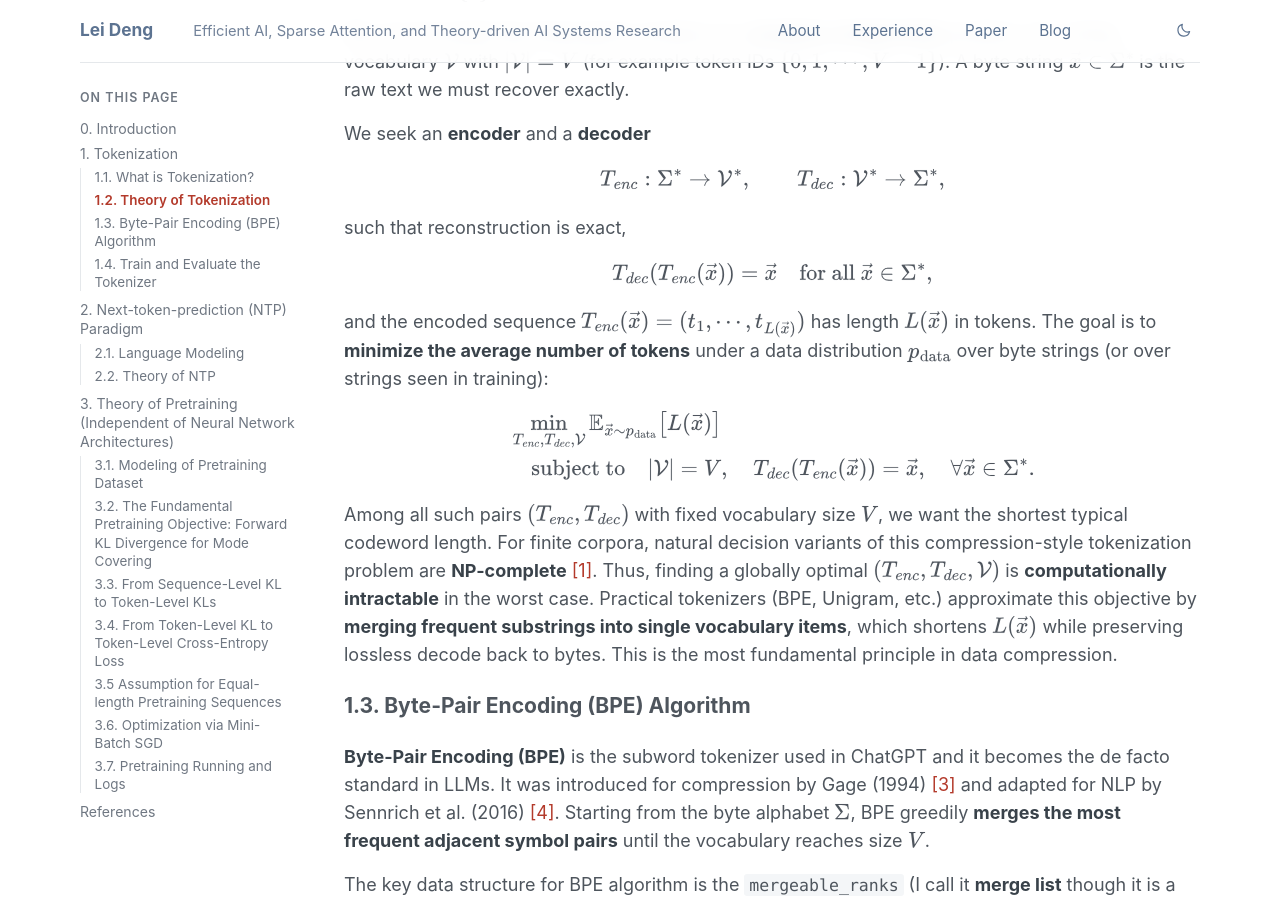
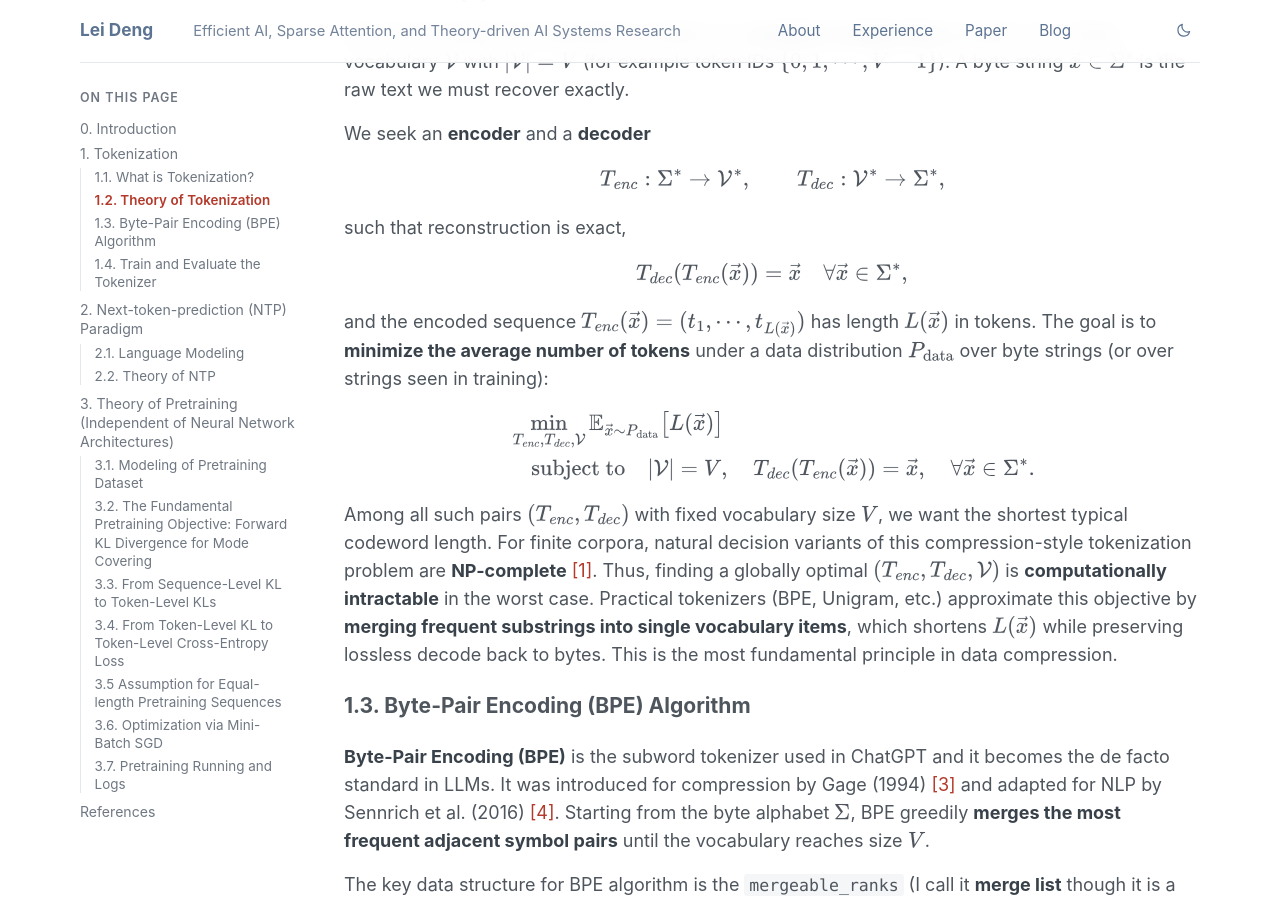
Before and after one commit to leideng/leideng.github.io, a Jekyll site: the page built from _posts/2026-06-02-nanochat-ascend-part1.md, in a window 1280 px wide and 900 px high, scrolled down 3942 px. Built offline with Jekyll 4.4.1, drawn with Linux system fonts in a browser that asks for light colours.

Commit message:
adjust latex equations

```diff
--- a/_posts/2026-06-02-nanochat-ascend-part1.md
+++ b/_posts/2026-06-02-nanochat-ascend-part1.md
@@ -115,14 +115,14 @@ $$
 such that reconstruction is exact,
 
 $$
-T_{dec}(T_{enc}( \vec{x} )) = \vec{x} \quad \text{for all } \vec{x} \in \Sigma^{\ast},
-$$
-
-and the encoded sequence {::nomarkdown}$T_{enc}(\vec{x}) = (t_1,\cdots,t_{L(\vec{x})})${:/nomarkdown} has length $L(\vec{x})$ in tokens. The goal is to **minimize the average number of tokens** under a data distribution {::nomarkdown}$p_{\mathrm{data}}${:/nomarkdown} over byte strings (or over strings seen in training):
-
-$$
-\begin{aligned}
-&\min_{T_{enc},T_{dec},\mathcal{V}} \mathbb{E}_{\vec{x} \sim p_{\mathrm{data}}}\big[L(\vec{x})\big] \\
+T_{dec}(T_{enc}( \vec{x} )) = \vec{x} \quad  \forall \vec{x} \in \Sigma^{\ast},
+$$
+
+and the encoded sequence {::nomarkdown}$T_{enc}(\vec{x}) = (t_1,\cdots,t_{L(\vec{x})})${:/nomarkdown} has length $L(\vec{x})$ in tokens. The goal is to **minimize the average number of tokens** under a data distribution {::nomarkdown}$P_{\text{data}}${:/nomarkdown} over byte strings (or over strings seen in training):
+
+$$
+\begin{aligned}
+&\min_{T_{enc},T_{dec},\mathcal{V}} \mathbb{E}_{\vec{x} \sim P_{\text{data}}}\big[L(\vec{x})\big] \\
 &\quad \text{subject to} \quad |\mathcal{V}| = V, \quad
 T_{dec}(T_{enc}(\vec{x})) = \vec{x}, \quad \forall \vec{x} \in \Sigma^{\ast}.
 \end{aligned}
```
